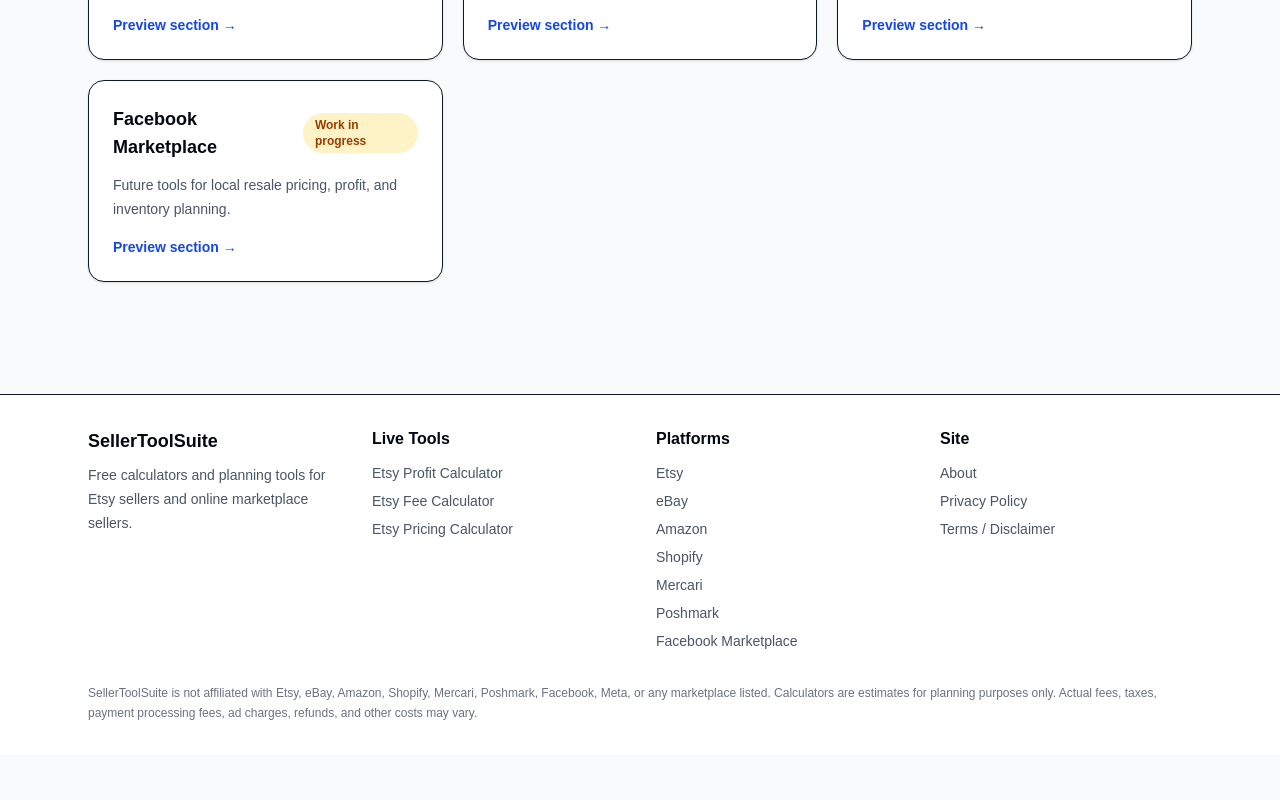
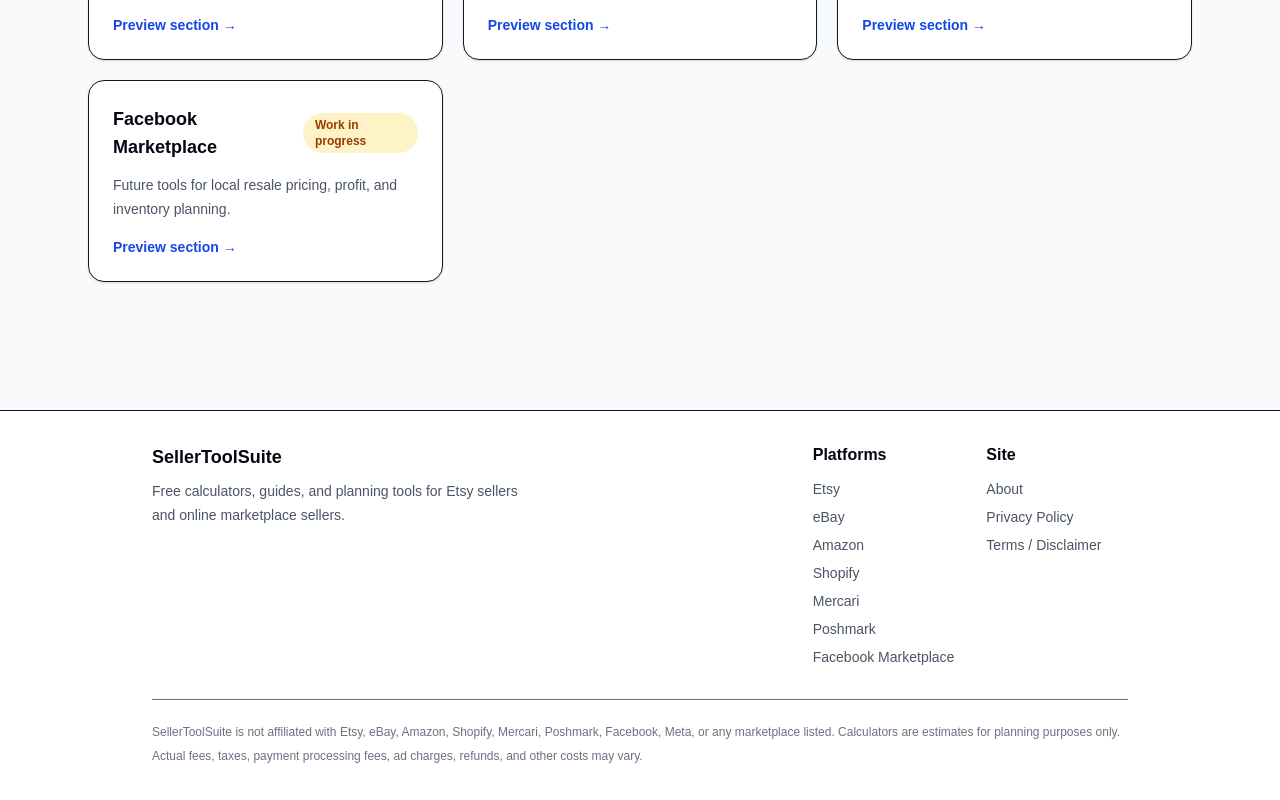
Before and after one commit to Harmlessbody302/sellertoolsuite, a Next.js app: page / in a window 1280 px wide. Shown: the part 1657-2457 px from the top of the page. Before the commit the page ends 2412 px from the top, so only its background shows below. Built offline with nearby package versions, Linux system fonts and the light colour scheme.

Commit message:
Polish footer layout

```diff
--- a/components/Footer.tsx
+++ b/components/Footer.tsx
@@ -2,41 +2,49 @@
 
 export function Footer() {
   return (
-    <footer className="mt-16 border-t bg-white">
-      <div className="mx-auto max-w-6xl px-6 py-8">
-        <div className="grid gap-8 md:grid-cols-4">
-          <div>
-            <p className="text-lg font-bold text-gray-950">
+    <footer className="mt-20 border-t bg-white">
+      <div className="mx-auto max-w-5xl px-6 py-8">
+        <div className="flex flex-col gap-6 md:flex-row md:items-start md:justify-between">
+          <div className="max-w-sm">
+            <Link href="/" className="text-lg font-bold text-gray-950">
               SellerToolSuite
-            </p>
+            </Link>
 
             <p className="mt-2 text-sm leading-6 text-gray-600">
-              Free calculators and planning tools for Etsy sellers and online
-              marketplace sellers.
+              Free calculators, guides, and planning tools for Etsy sellers and
+              online marketplace sellers.
             </p>
           </div>
 
-          <div>
-            <p className="font-semibold text-gray-950">Live Tools</p>
-
-            <div className="mt-3 flex flex-col gap-2 text-sm text-gray-600">
-              <Link href="/etsy/profit-calculator">Etsy Profit Calculator</Link>
-              <Link href="/etsy/fee-calculator">Etsy Fee Calculator</Link>
-              <Link href="/etsy/pricing-calculator">Etsy Pricing Calculator</Link>
-            </div>
-          </div>
-
+          <div className="grid gap-8 sm:grid-cols-2">
             <div>
               <p className="font-semibold text-gray-950">Platforms</p>
 
               <div className="mt-3 flex flex-col gap-2 text-sm text-gray-600">
-              <Link href="/etsy">Etsy</Link>
-              <Link href="/ebay">eBay</Link>
-              <Link href="/amazon">Amazon</Link>
-              <Link href="/shopify">Shopify</Link>
-              <Link href="/mercari">Mercari</Link>
-              <Link href="/poshmark">Poshmark</Link>
-              <Link href="/facebook-marketplace">Facebook Marketplace</Link>
+                <Link href="/etsy" className="hover:text-gray-950">
+                  Etsy
+                </Link>
+                <Link href="/ebay" className="hover:text-gray-950">
+                  eBay
+                </Link>
+                <Link href="/amazon" className="hover:text-gray-950">
+                  Amazon
+                </Link>
+                <Link href="/shopify" className="hover:text-gray-950">
+                  Shopify
+                </Link>
+                <Link href="/mercari" className="hover:text-gray-950">
+                  Mercari
+                </Link>
+                <Link href="/poshmark" className="hover:text-gray-950">
+                  Poshmark
+                </Link>
+                <Link
+                  href="/facebook-marketplace"
+                  className="hover:text-gray-950 sm:col-span-2"
+                >
+                  Facebook Marketplace
+                </Link>
               </div>
             </div>
 
@@ -44,14 +52,24 @@
               <p className="font-semibold text-gray-950">Site</p>
 
               <div className="mt-3 flex flex-col gap-2 text-sm text-gray-600">
-              <Link href="/etsy/about">About</Link>
-              <Link href="/etsy/privacy-policy">Privacy Policy</Link>
-              <Link href="/etsy/terms">Terms / Disclaimer</Link>
+                <Link href="/etsy/about" className="hover:text-gray-950">
+                  About
+                </Link>
+                <Link
+                  href="/etsy/privacy-policy"
+                  className="hover:text-gray-950"
+                >
+                  Privacy Policy
+                </Link>
+                <Link href="/etsy/terms" className="hover:text-gray-950">
+                  Terms / Disclaimer
+                </Link>
+              </div>
             </div>
           </div>
         </div>
 
-        <p className="mt-8 text-xs leading-5 text-gray-500">
+        <p className="mt-8 border-t pt-5 text-xs leading-6 text-gray-500">
           SellerToolSuite is not affiliated with Etsy, eBay, Amazon, Shopify,
           Mercari, Poshmark, Facebook, Meta, or any marketplace listed.
           Calculators are estimates for planning purposes only. Actual fees,
```
Lines whose indentation alone changed are shown as unchanged.
